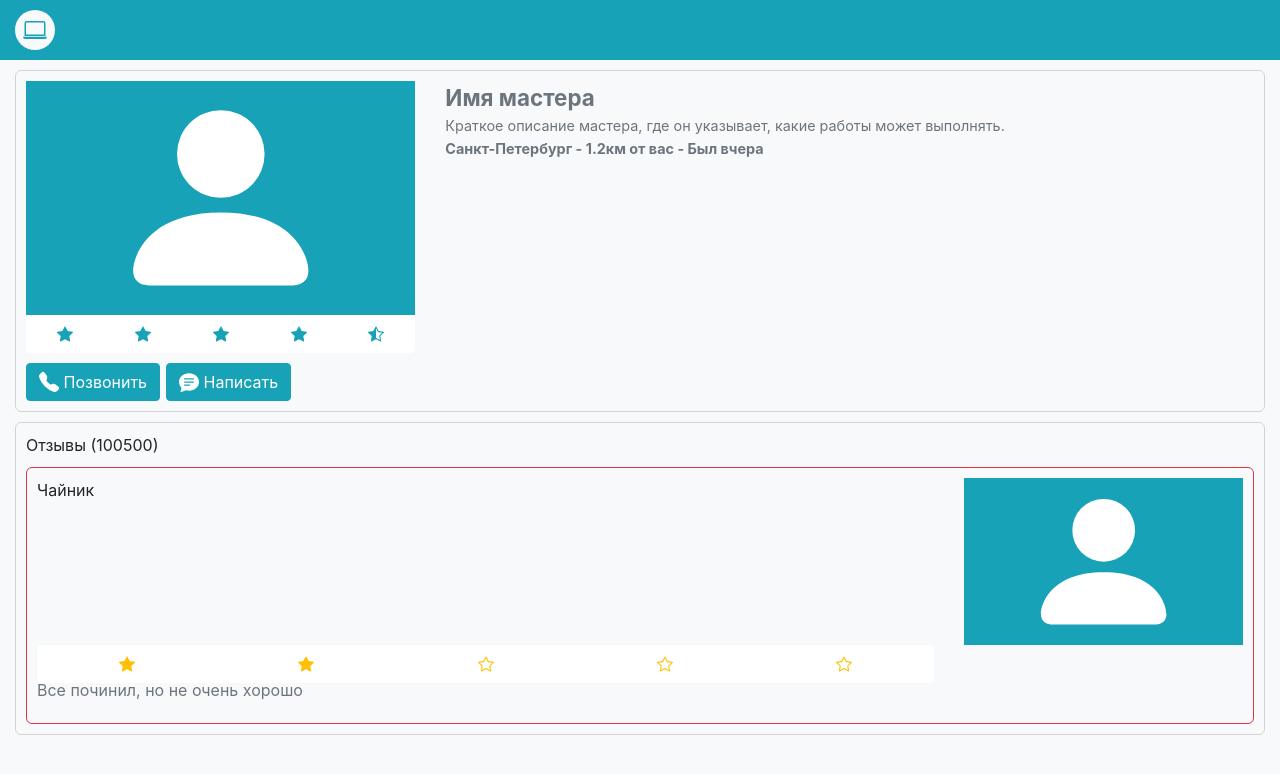
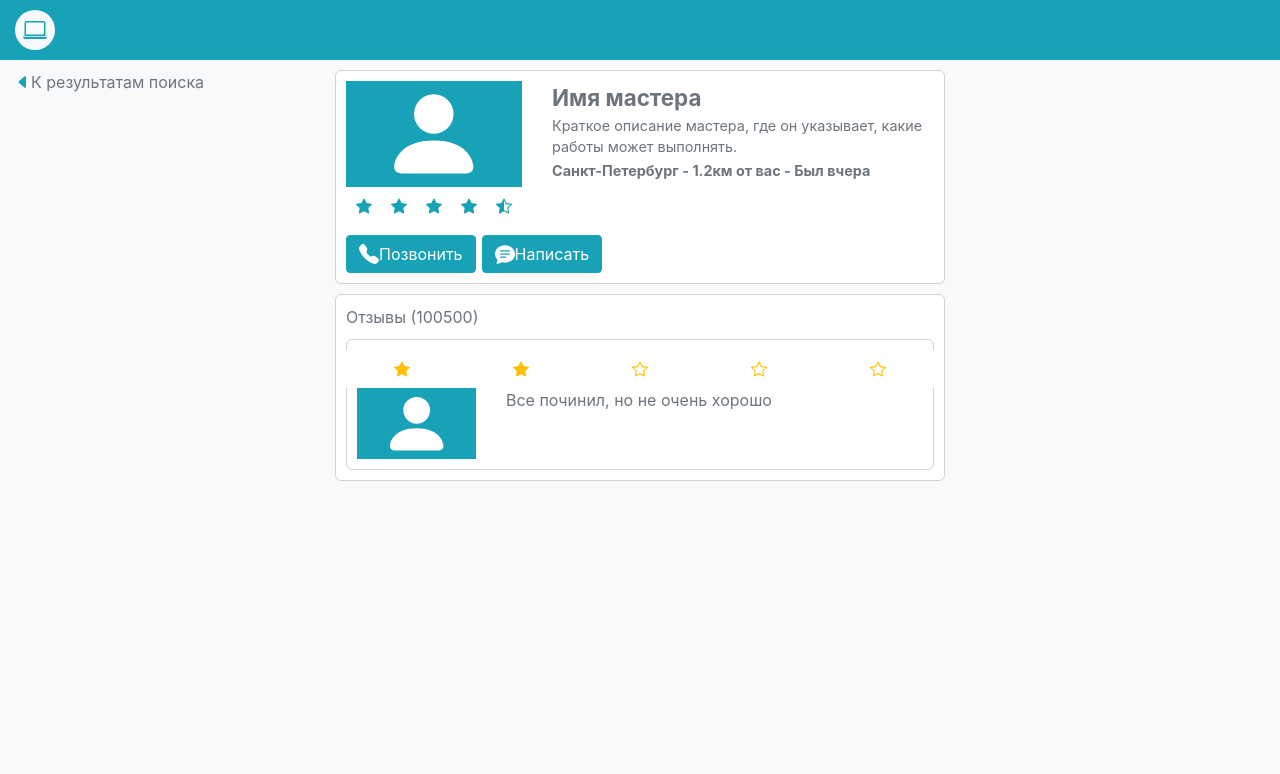
Before and after one commit to commandercool/tech-watch, a Vue app: page /master in a window 1280 px wide. Shown: the top 774 px of the page. Built offline with nearby package versions, Linux system fonts and the light colour scheme.

Commit message:
Adapt full master card for desktop

```diff
--- a/src/App.vue
+++ b/src/App.vue
@@ -27,5 +27,19 @@ a:hover {
 }
 body {
   background-color: var(--light);
+  color: var(--secondary)
+}
+.master-card {
+    margin-top: 10px;
+    border: 1px solid;
+    border-color: lightgrey;
+    border-radius: 6px 6px 6px 6px;
+    padding-top: 10px;
+    padding-bottom: 10px;
+    padding: 10px;
+    background-color: white;
+}
+.b-rating .b-rating-star, .b-rating .b-rating-value {
+    padding: 0;
 }
 </style>
--- a/src/components/GoBackTopBar.vue
+++ b/src/components/GoBackTopBar.vue
@@ -18,7 +18,6 @@
     padding-bottom: 8px;
 }
 p {
-    color: var(--info);
     font-size: 1.2rem;
     margin: 0;
 }
--- a/src/components/MasterCard.vue
+++ b/src/components/MasterCard.vue
@@ -8,7 +8,7 @@
                         <b-form-rating
                             style="padding: 0"
                             :value="master.rating"
-                            variant="warning"
+                            variant="info"
                             no-border="true"
                             readonly
                         ></b-form-rating>
@@ -43,16 +43,6 @@ export default {
     font-size: 0.9rem;
     color: var(--secondary);
 }
-.master-card {
-    margin-top: 10px;
-    border: 1px solid;
-    border-color: lightgrey;
-    border-radius: 6px 6px 6px 6px;
-    padding-top: 10px;
-    padding-bottom: 10px;
-    padding: 10px;
-    background-color: white;
-}
 .master-card:hover {
   box-shadow: 0px 0px 4px 0px rgba(0,0,0,0.75);
 }
--- a/src/components/MasterCardFull.vue
+++ b/src/components/MasterCardFull.vue
@@ -1,4 +1,11 @@
 <template>
+    <b-row>
+        <b-col md="3">
+            <div class="go-back-button d-md-block d-none" @click="$router.go(-1)">
+                <b-icon-caret-left-fill variant="info"></b-icon-caret-left-fill>К результатам поиска
+            </div>
+        </b-col>
+        <b-col md="6" sm>
             <div class="master-card">
                 <b-row>
                     <b-col sm md="4">
@@ -26,19 +33,55 @@
                 <b-row style="margin-top: 10px">
                     <b-col sm>
                         <b-button variant="info">
-                    <b-icon-telephone-fill></b-icon-telephone-fill>
-                    Позвонить
+                            <b-icon-telephone-fill></b-icon-telephone-fill>Позвонить
                         </b-button>
                         <b-button variant="info" style="margin-left: 6px">
-                    <b-icon-chat-text-fill></b-icon-chat-text-fill>
-                    Написать
+                            <b-icon-chat-text-fill></b-icon-chat-text-fill>Написать
                         </b-button>
                     </b-col>
                 </b-row>
             </div>
+            <div class="master-card">
+                <b-row>
+                    <b-col>
+                        Отзывы (100500)
+                        <div class="master-card negative-review">
+                            <b-row>
+                                <b-form-rating
+                                        style="padding: 0"
+                                        value="2"
+                                        variant="warning"
+                                        no-border="true"
+                                        readonly
+                                    ></b-form-rating>
+                            </b-row>
+                            <b-row>
+                                <b-col cols="3">
+                                    <b-avatar
+                                        style="width: 100%; height: auto"
+                                        square
+                                        variant="info"
+                                    ></b-avatar>
+                                </b-col>
+                                <b-col cols="9">
+                                    <p class="comment">Все починил, но не очень хорошо</p>
+                                </b-col>
+                            </b-row>
+                        </div>
+                    </b-col>
+                </b-row>
+            </div>
+        </b-col>
+    </b-row>
 </template>
 
 <style scoped>
+.go-back-button {
+    padding-top: 10px;
+    cursor: pointer;
+    position: sticky;
+    top: 0;
+}
 .master-name {
     font-size: 1.4rem;
     font-weight: bolder;
@@ -48,13 +91,4 @@
     font-size: 0.9rem;
     color: var(--secondary);
 }
-.master-card {
-    margin-top: 10px;
-    border: 1px solid;
-    border-color: lightgrey;
-    border-radius: 6px 6px 6px 6px;
-    padding-top: 10px;
-    padding-bottom: 10px;
-    padding: 10px;
-}
 </style>
--- a/src/components/MasterReview.vue
+++ b/src/components/MasterReview.vue
@@ -1,5 +1,6 @@
 <template>
-    <div class="master-card">
+    <b-row class="justify-content-md-center">
+        <b-col md="6" class="master-card">
             Отзывы (100500)
             <div class="master-card negative-review">
                 <b-row>
@@ -18,8 +19,73 @@
                         <p class="comment">Все починил, но не очень хорошо</p>
                     </b-col>
                 </b-row>
+                <b-row>
+                    <b-col lg>Чайник</b-col>
+                    <b-col cols="3">
+                        <b-avatar style="width: 100%; height: auto" square variant="info"></b-avatar>
+                    </b-col>
+                    <b-col cols="9">
+                        <b-form-rating
+                            style="padding: 0"
+                            value="2"
+                            variant="warning"
+                            no-border="true"
+                            readonly
+                        ></b-form-rating>
+                        <p class="comment">Все починил, но не очень хорошо</p>
+                    </b-col>
+                </b-row>
+                <b-row>
+                    <b-col lg>Чайник</b-col>
+                    <b-col cols="3">
+                        <b-avatar style="width: 100%; height: auto" square variant="info"></b-avatar>
+                    </b-col>
+                    <b-col cols="9">
+                        <b-form-rating
+                            style="padding: 0"
+                            value="2"
+                            variant="warning"
+                            no-border="true"
+                            readonly
+                        ></b-form-rating>
+                        <p class="comment">Все починил, но не очень хорошо</p>
+                    </b-col>
+                </b-row>
+                <b-row>
+                    <b-col lg>Чайник</b-col>
+                    <b-col cols="3">
+                        <b-avatar style="width: 100%; height: auto" square variant="info"></b-avatar>
+                    </b-col>
+                    <b-col cols="9">
+                        <b-form-rating
+                            style="padding: 0"
+                            value="2"
+                            variant="warning"
+                            no-border="true"
+                            readonly
+                        ></b-form-rating>
+                        <p class="comment">Все починил, но не очень хорошо</p>
+                    </b-col>
+                </b-row>
+                <b-row>
+                    <b-col lg>Чайник</b-col>
+                    <b-col cols="3">
+                        <b-avatar style="width: 100%; height: auto" square variant="info"></b-avatar>
+                    </b-col>
+                    <b-col cols="9">
+                        <b-form-rating
+                            style="padding: 0"
+                            value="2"
+                            variant="warning"
+                            no-border="true"
+                            readonly
+                        ></b-form-rating>
+                        <p class="comment">Все починил, но не очень хорошо</p>
+                    </b-col>
+                </b-row>
             </div>
-    </div>
+        </b-col>
+    </b-row>
 </template>
 
 <style scoped>
--- a/src/components/MasterSearchResults.vue
+++ b/src/components/MasterSearchResults.vue
@@ -2,7 +2,7 @@
     <b-col md="6" style="margin-bottom: 48px; margin-top: 10px">
         <b-row class="d-md-block d-none">
             <b-col>
-                <b-dropdown variant="outline-info">
+                <b-dropdown variant="info">
                     <template slot="button-content">
                         <b-icon-sort-down-alt></b-icon-sort-down-alt>Сортировать
                     </template>
@@ -11,7 +11,7 @@
                     <b-dropdown-item >По рейтингу</b-dropdown-item>
                     <b-dropdown-item >По расстоянию и рейтингу</b-dropdown-item>
                 </b-dropdown>
-                <b-button variant="outline-info" style="margin-left: 4px; ">
+                <b-button variant="info" style="margin-left: 4px; ">
                     <b-icon-geo-alt></b-icon-geo-alt>
                     Показать на карте
                 </b-button>
--- a/src/pages/MasterCardPage.vue
+++ b/src/pages/MasterCardPage.vue
@@ -3,7 +3,7 @@
         <Header />
         <GoBackTopBar />
         <MasterCardFull />
-        <MasterReview />
+        <!-- <MasterReview /> -->
     </div>
 </template>
 
@@ -11,14 +11,14 @@
 import MasterCardFull from "../components/MasterCardFull.vue";
 import Header from "../components/Header.vue";
 import GoBackTopBar from "../components/GoBackTopBar.vue";
-import MasterReview from "../components/MasterReview";
+// import MasterReview from "../components/MasterReview";
 
 export default {
     components: {
         MasterCardFull,
         Header,
         GoBackTopBar,
-        MasterReview,
+        // MasterReview,
     },
 };
 </script>
```
Lines whose indentation alone changed are shown as unchanged.
